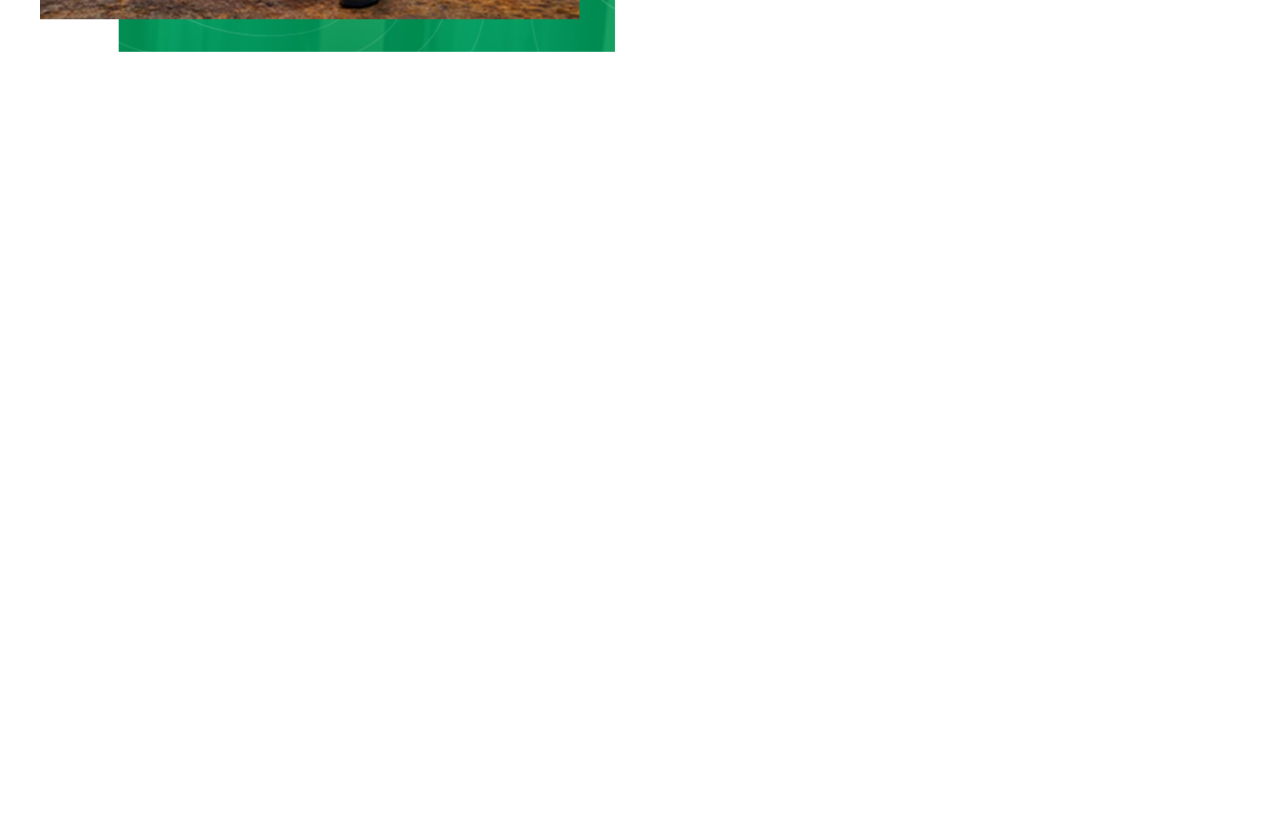
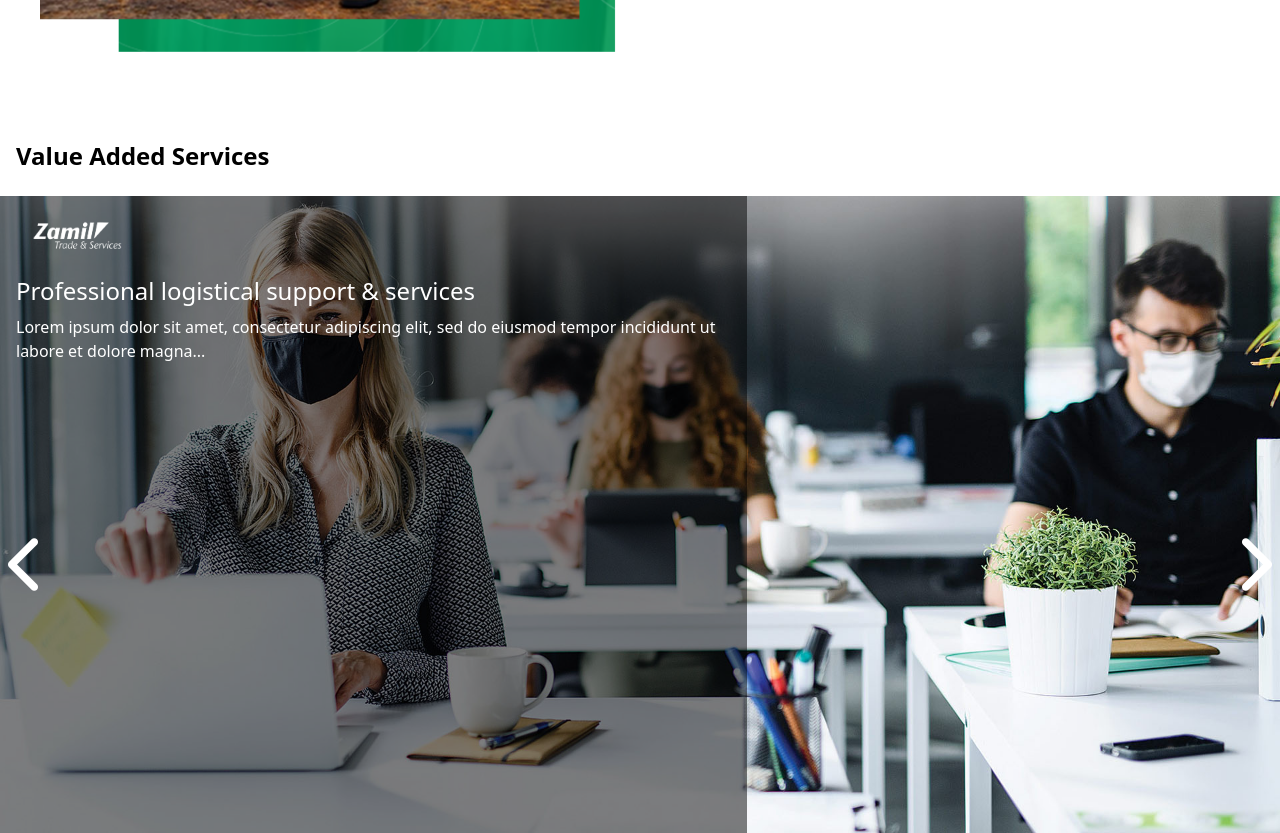
Before and after one commit to tenmayos/zamilts, a React (Vite) app: page / in a window 1280 px wide. Shown: the part 1360-2193 px from the top of the page. Before the commit the page ends 1500 px from the top, so only its background shows below. Built offline with nearby package versions, Linux system fonts and the light colour scheme.

Commit message:
Added Services.jsx to home Created Services.jsx

```diff
--- /dev/null
+++ b/src/components/Services.jsx
@@ -0,0 +1,80 @@
+import { useState } from 'react';
+import logo from '../assets/png/logo.png';
+import pic1 from '../assets/jpg/home_ser_1.jpg';
+import pic2 from '../assets/jpg/home_ser_2.jpg';
+import pic3 from '../assets/jpg/home_ser_3.jpg';
+import pic4 from '../assets/jpg/home_ser_4.jpg';
+import pic5 from '../assets/jpg/home_ser_5.jpg';
+
+function Services() {
+    const [currentIndex, setCurrentIndex] = useState(0);
+    // TODO:
+    // 1- make it change automatically every set amount of time.
+    // 2- work on the carousel change animation.
+    // 3- see how u can zoom into the picture as the window shrinks.
+
+    const imagesUsed = [
+        pic1,
+        pic2,
+        pic3,
+        pic4,
+        pic5,
+    ]
+
+    function goToPrev() {
+        if (currentIndex === 0) {
+            setCurrentIndex(imagesUsed.length - 1);
+        } else {
+            setCurrentIndex(currentIndex - 1);
+        }
+
+    }
+    function goToNext() {
+        if (currentIndex === imagesUsed.length - 1) {
+            setCurrentIndex(0);
+        } else {
+            setCurrentIndex(currentIndex + 1);
+        }
+    }
+
+    return (
+        <section>
+            <h1 className='text-left text-2xl mb-6 ml-4'>
+                <strong>
+                    Value Added Services
+                </strong>
+            </h1>
+
+            <div className='relative'>
+                <div
+                    className='z-20
+                    absolute top-2/4 left-2 right-auto translate-y-1/3
+                     text-white cursor-pointer
+                     hover:text-green-500'
+                    onClick={goToPrev}>
+
+                    <i className="fa-solid fa-chevron-left text-4xl md:text-5xl lg:text-6xl"></i>
+                </div>
+                <div
+                    className='z-20 absolute top-2/4 left-auto right-2 translate-y-1/3 text-white cursor-pointer
+                     hover:text-green-500'
+                    onClick={goToNext}>
+                    <i className='fa-solid fa-chevron-right text-4xl md:text-5xl lg:text-6xl'></i>
+                </div>
+                <div>
+                    <div className='absolute bg-opacity-50 bg-black z-10 w-7/12 h-full p-4'>
+                        <div className='flex'>
+                            <img className='ml-4 mt-2 mb-6 w-24' src={logo} alt="" />
+                        </div>
+                        <h4 className='inline-flex text-2xl text-white mb-2'>Professional logistical support & services</h4>
+                        <p className='text-white text-base'>Lorem ipsum dolor sit amet, consectetur adipiscing elit, sed do eiusmod tempor incididunt ut labore et dolore magna...</p>
+                    </div>
+                    {/* changed width to full */}
+                    <img className='w-full' src={imagesUsed[currentIndex]} alt="" />
+                </div>
+            </div>
+        </section>
+    )
+}
+
+export default Services;
--- a/src/pages/home.jsx
+++ b/src/pages/home.jsx
@@ -1,6 +1,7 @@
 import NavBar from "../components/Navbar"
 import Hero from '../components/Hero'
 import Intro from "../components/Intro"
+import Services from "../components/Services"
 
 export default function Home() {
     return (
@@ -8,6 +9,7 @@ export default function Home() {
             <NavBar />
             <Hero />
             <Intro />
+            <Services />
         </>
     )
 }
```
